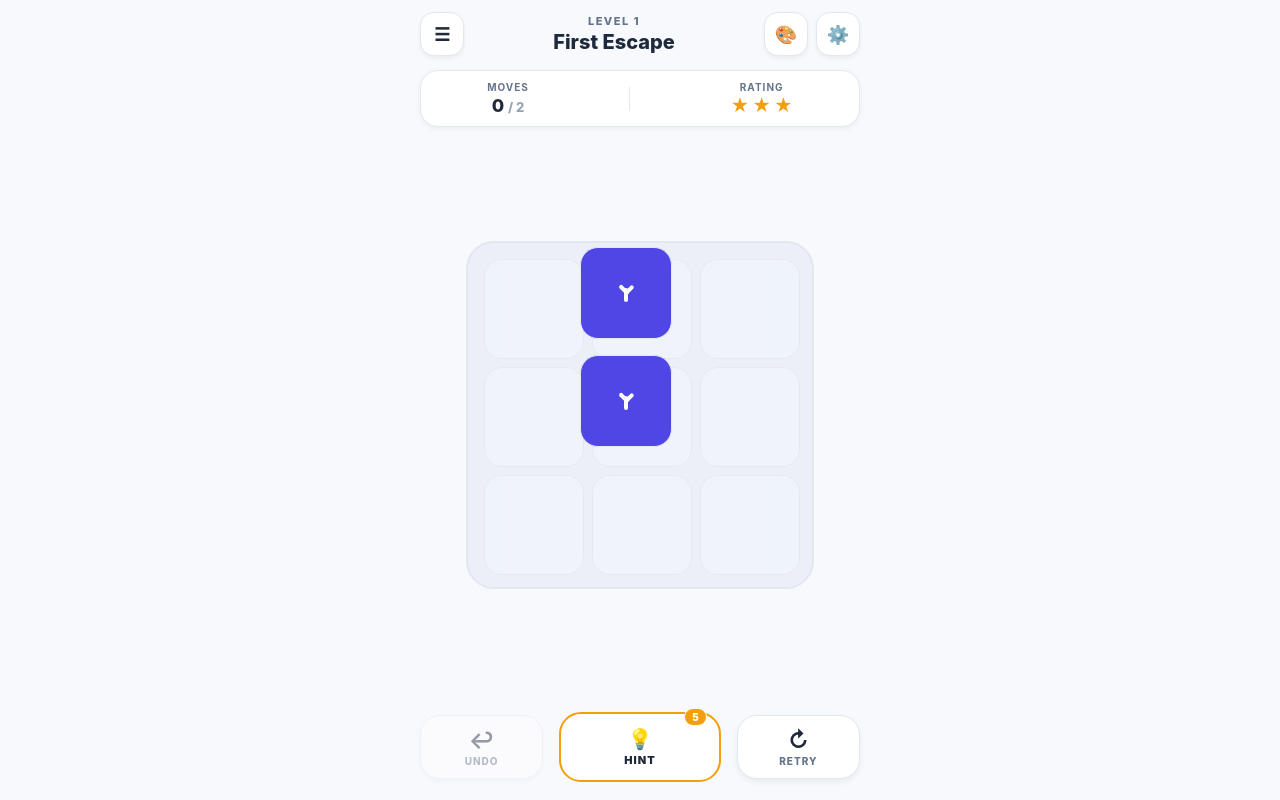
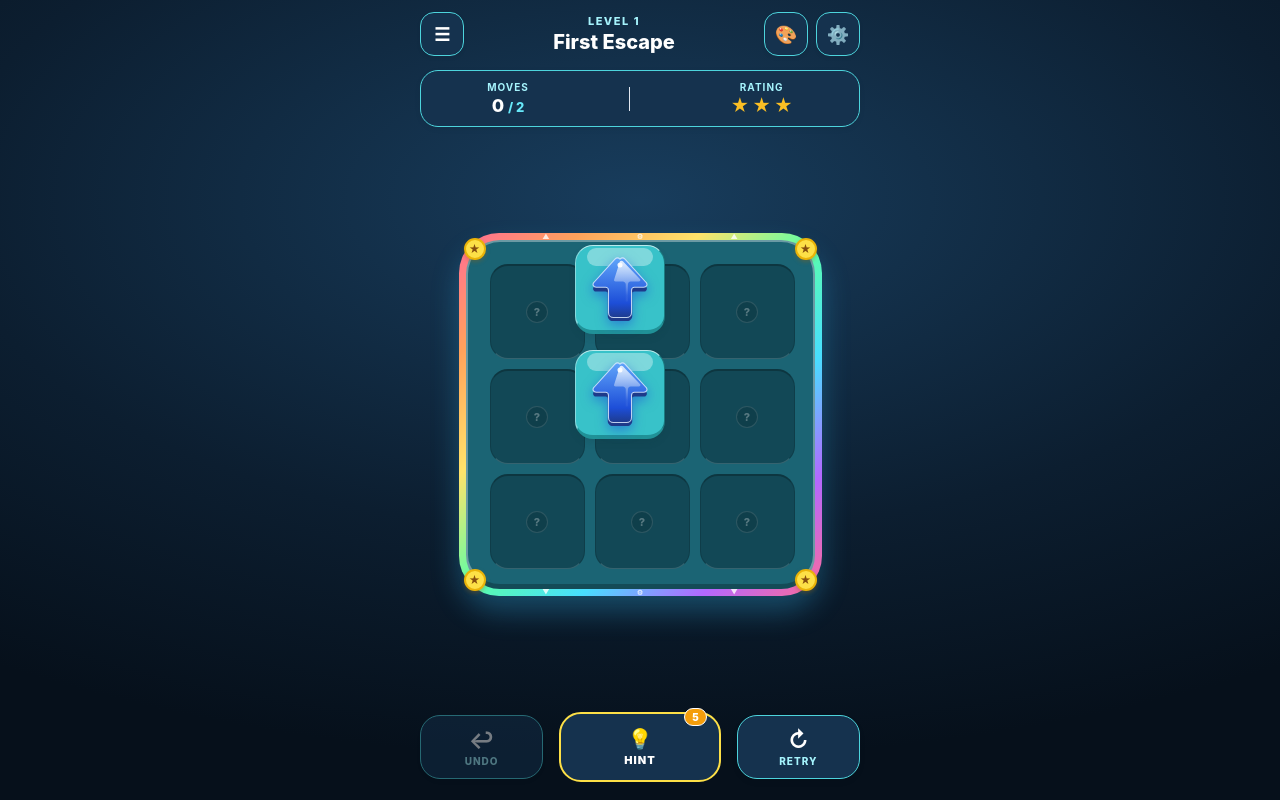
Before and after one commit to Kartikpatkar/arrow-escape, a React (Vite) app: page / in a window 1280 px wide. Built offline with nearby package versions, Linux system fonts and the light colour scheme.

Commit message:
feat: redesign arrow tiles with 3D candy aesthetic and vibrant direction palettes

```diff
--- a/src/components/game/ArrowTile.tsx
+++ b/src/components/game/ArrowTile.tsx
@@ -1,11 +1,11 @@
 /**
  * ArrowTile Component
- * High-performance interactive arrow tile with escape flyout,
- * blocked shake, and hint pulse animations.
+ * High-fidelity 3D tactile candy arrow matching the Feature Graphic aesthetic.
+ * Chunky molded 3D directional arrow tokens mounted on pastel turquoise cushion pads.
  */
 
 import React, { useEffect, useState } from 'react';
-import { StyleSheet, TouchableOpacity, View, Text } from 'react-native';
+import { StyleSheet, TouchableOpacity, View } from 'react-native';
 import { ArrowConfig, Direction } from '../../engine/types';
 import { ColorTheme } from '../../theme/colors';
 
@@ -21,6 +21,51 @@ interface ArrowTileProps {
   onTap: (arrowId: string) => void;
 }
 
+// Directional candy palettes matching the Google Play Feature Graphic
+interface CandyArrowToken {
+  name: string;
+  gradStart: string;
+  gradEnd: string;
+  extrusionColor: string; // 3D bottom edge
+  rimGlow: string;
+  dropShadowColor: string;
+}
+
+const CANDY_PALETTES: Record<Direction, CandyArrowToken> = {
+  UP: {
+    name: 'Sky Blue',
+    gradStart: '#60A5FA', // Azure / Sky Blue
+    gradEnd: '#1D4ED8',
+    extrusionColor: '#1E3A8A',
+    rimGlow: 'rgba(219, 234, 254, 0.85)',
+    dropShadowColor: 'rgba(29, 78, 216, 0.55)',
+  },
+  RIGHT: {
+    name: 'Tangerine Orange',
+    gradStart: '#FDBA74', // Juicy Orange
+    gradEnd: '#EA580C',
+    extrusionColor: '#9A3412',
+    rimGlow: 'rgba(255, 237, 213, 0.85)',
+    dropShadowColor: 'rgba(234, 88, 12, 0.55)',
+  },
+  DOWN: {
+    name: 'Bubblegum Pink',
+    gradStart: '#F472B6', // Vivid Pink
+    gradEnd: '#DB2777',
+    extrusionColor: '#9D174D',
+    rimGlow: 'rgba(252, 231, 243, 0.85)',
+    dropShadowColor: 'rgba(219, 39, 119, 0.55)',
+  },
+  LEFT: {
+    name: 'Kiwi Lime Green',
+    gradStart: '#86EFAC', // Electric Green
+    gradEnd: '#16A34A',
+    extrusionColor: '#14532D',
+    rimGlow: 'rgba(220, 252, 231, 0.85)',
+    dropShadowColor: 'rgba(22, 163, 74, 0.55)',
+  },
+};
+
 export const ArrowTile: React.FC<ArrowTileProps> = ({
   arrow,
   cellSize,
@@ -29,30 +74,30 @@ export const ArrowTile: React.FC<ArrowTileProps> = ({
   isBlockerFlash,
   isEscaping,
   isBlocked,
-  theme,
+  theme: _theme,
   onTap,
 }) => {
   const [shakeOffset, setShakeOffset] = useState(0);
-  const [flyOffset, setFlyOffset] = useState({ x: 0, y: 0, opacity: 1 });
+  const [flyOffset, setFlyOffset] = useState({ x: 0, y: 0, opacity: 1, scale: 1 });
 
   // Handle Blocked Shake Animation
   useEffect(() => {
     if (isBlocked) {
-      const shakeFrames = [6, -6, 5, -5, 3, -3, 0];
+      const shakeFrames = [8, -8, 6, -6, 4, -4, 2, 0];
       shakeFrames.forEach((offset, idx) => {
         setTimeout(() => {
           setShakeOffset(offset);
-        }, idx * 40);
+        }, idx * 35);
       });
     } else {
       setShakeOffset(0);
     }
   }, [isBlocked]);
 
-  // Handle Escape Animation
+  // Handle Escape Flyout Animation
   useEffect(() => {
     if (isEscaping) {
-      const distance = 400; // Fly completely off the board
+      const distance = 480;
       const dirMap: Record<Direction, { x: number; y: number }> = {
         UP: { x: 0, y: -distance },
         DOWN: { x: 0, y: distance },
@@ -61,13 +106,12 @@ export const ArrowTile: React.FC<ArrowTileProps> = ({
       };
 
       const target = dirMap[arrow.direction];
-      setFlyOffset({ x: target.x, y: target.y, opacity: 0 });
+      setFlyOffset({ x: target.x, y: target.y, opacity: 0, scale: 1.25 });
     } else {
-      setFlyOffset({ x: 0, y: 0, opacity: 1 });
+      setFlyOffset({ x: 0, y: 0, opacity: 1, scale: 1 });
     }
   }, [isEscaping, arrow.direction]);
 
-  // Directional arrow rotation in degrees
   const rotationDegrees: Record<Direction, string> = {
     UP: '0deg',
     RIGHT: '90deg',
@@ -77,8 +121,14 @@ export const ArrowTile: React.FC<ArrowTileProps> = ({
 
   const left = arrow.x * (cellSize + gap);
   const top = arrow.y * (cellSize + gap);
+  const palette = CANDY_PALETTES[arrow.direction];
 
-  const containerStyle = [
+  // SVG arrow dimensions scaled proportionally
+  const arrowSvgSize = Math.max(34, Math.round(cellSize * 0.76));
+
+  return (
+    <View
+      style={[
         styles.container,
         {
           left,
@@ -88,48 +138,137 @@ export const ArrowTile: React.FC<ArrowTileProps> = ({
           transform: [
             { translateX: flyOffset.x + shakeOffset },
             { translateY: flyOffset.y },
+            { scale: flyOffset.scale },
           ],
           opacity: flyOffset.opacity,
           transition: isEscaping
-        ? 'transform 280ms cubic-bezier(0.3, 0, 0.2, 1), opacity 240ms ease-out'
+            ? 'transform 300ms cubic-bezier(0.2, 0, 0.1, 1), opacity 260ms ease-out'
             : 'transform 80ms ease',
         } as any,
-  ];
-
-  const tileBgColor = isBlockerFlash
-    ? theme.blockedFlash
-    : isHinted
-    ? theme.hintGlow
-    : theme.arrowBody;
-
-  return (
-    <View style={containerStyle}>
+      ]}
+    >
       <TouchableOpacity
-        activeOpacity={0.82}
+        activeOpacity={0.88}
         onPress={() => onTap(arrow.id)}
         style={[
-          styles.arrowPill,
-          {
-            backgroundColor: tileBgColor,
-            borderColor: isHinted ? theme.hintGlow : theme.boardBorder,
-            shadowColor: theme.arrowShadow,
-          },
-          isHinted && styles.hintedPill,
-          isBlockerFlash && styles.blockedPill,
+          styles.cushionPad,
+          isHinted && styles.hintedPad,
+          isBlockerFlash && styles.blockedPad,
+          isEscaping && styles.escapingPad,
         ]}
       >
+        {/* Soft Specular Reflection on Turquoise Cushion */}
+        <View style={styles.padGlossShine} />
+
+        {/* Rotated 3D Chunky Candy Arrow */}
         <View
           style={[
-            styles.arrowIconContainer,
-            { transform: [{ rotate: rotationDegrees[arrow.direction] }] },
+            styles.arrowRotateWrapper,
+            {
+              transform: [{ rotate: rotationDegrees[arrow.direction] }],
+            },
           ]}
         >
-          {/* Custom vector chevron arrow glyph */}
-          <View style={styles.arrowChevron}>
-            <View style={[styles.arrowHeadLeft, { backgroundColor: theme.arrowHead }]} />
-            <View style={[styles.arrowHeadRight, { backgroundColor: theme.arrowHead }]} />
-            <View style={[styles.arrowStem, { backgroundColor: theme.arrowHead }]} />
-          </View>
+          <svg
+            width={arrowSvgSize}
+            height={arrowSvgSize}
+            viewBox="0 0 100 100"
+            fill="none"
+            style={{
+              display: 'block',
+              overflow: 'visible',
+              filter: isEscaping
+                ? 'drop-shadow(0 0 16px #FDE047) drop-shadow(0 4px 8px rgba(0,0,0,0.3))'
+                : `drop-shadow(0 4px 6px ${palette.dropShadowColor})`,
+            }}
+          >
+            <defs>
+              {/* Vibrant Body Gradient */}
+              <linearGradient
+                id={`candyGrad-${arrow.id}`}
+                x1="50"
+                y1="8"
+                x2="50"
+                y2="92"
+                gradientUnits="userSpaceOnUse"
+              >
+                <stop stopColor={isEscaping ? '#FFFBEB' : palette.gradStart} />
+                <stop offset="0.75" stopColor={isEscaping ? '#FDE047' : palette.gradEnd} />
+                <stop offset="1" stopColor={isEscaping ? '#EAB308' : palette.extrusionColor} />
+              </linearGradient>
+
+              {/* Specular Highlight Gradient */}
+              <linearGradient
+                id={`shineGrad-${arrow.id}`}
+                x1="50"
+                y1="10"
+                x2="50"
+                y2="60"
+                gradientUnits="userSpaceOnUse"
+              >
+                <stop stopColor="#FFFFFF" stopOpacity="0.85" />
+                <stop offset="1" stopColor="#FFFFFF" stopOpacity="0.05" />
+              </linearGradient>
+            </defs>
+
+            {/* 1. 3D Bottom Extrusion / Bevel Shelf (Depth layer shifted downward) */}
+            <path
+              d="M 50 16
+                 L 86 48 C 88 50, 88 53, 85 55
+                 L 70 55 C 68 55, 67 56, 67 58
+                 L 67 89 C 67 93, 64 96, 60 96
+                 L 40 96 C 36 96, 33 93, 33 89
+                 L 33 58 C 33 56, 32 55, 30 55
+                 L 15 55 C 12 53, 12 50, 14 48
+                 L 50 16 Z"
+              fill={isEscaping ? '#CA8A04' : palette.extrusionColor}
+            />
+
+            {/* 2. Main 3D Candy Arrow Body */}
+            <path
+              d="M 50 10
+                 C 52 8, 55 8, 57 10
+                 L 86 42
+                 C 89 45, 87 49, 83 49
+                 L 70 49
+                 C 68 49, 66 51, 66 53
+                 L 66 84
+                 C 66 88, 63 91, 59 91
+                 L 41 91
+                 C 37 91, 34 88, 34 84
+                 L 34 53
+                 C 34 51, 32 49, 30 49
+                 L 17 49
+                 C 13 49, 11 45, 14 42
+                 L 43 10
+                 C 45 8, 48 8, 50 10 Z"
+              fill={`url(#candyGrad-${arrow.id})`}
+              stroke={palette.rimGlow}
+              strokeWidth="1.5"
+              strokeLinejoin="round"
+            />
+
+            {/* 3. Curved Specular Gloss Highlight (Glass shine reflection on crest) */}
+            <path
+              d="M 50 13
+                 C 51 12, 53 12, 54 13
+                 L 78 38
+                 C 79 39, 78 41, 76 41
+                 L 65 41
+                 C 62 41, 61 43, 61 46
+                 L 61 68
+                 C 61 69, 58 69, 58 68
+                 L 58 45
+                 C 58 43, 56 41, 54 41
+                 L 44 41
+                 C 42 41, 41 40, 42 38
+                 L 50 13 Z"
+              fill={`url(#shineGrad-${arrow.id})`}
+            />
+
+            {/* 4. Rounded Specular Bead at the Tip */}
+            <circle cx="50" cy="18" r="3.5" fill="#FFFFFF" opacity="0.9" />
+          </svg>
         </View>
       </TouchableOpacity>
     </View>
@@ -143,61 +282,58 @@ const styles = StyleSheet.create({
     alignItems: 'center',
     zIndex: 10,
   },
-  arrowPill: {
-    width: '92%',
-    height: '92%',
+  cushionPad: {
+    width: '94%',
+    height: '94%',
     borderRadius: 18,
+    backgroundColor: '#38C2C9', // Vibrant pastel turquoise cushion matching Feature Graphic
+    borderBottomWidth: 4,
+    borderBottomColor: '#209197', // 3D Inset cushion bevel
+    borderTopWidth: 1.5,
+    borderTopColor: 'rgba(255, 255, 255, 0.65)',
+    borderLeftWidth: 1,
+    borderLeftColor: 'rgba(255, 255, 255, 0.4)',
+    borderRightWidth: 1,
+    borderRightColor: '#1B7B81',
     justifyContent: 'center',
     alignItems: 'center',
+    position: 'relative',
+    shadowColor: 'rgba(15, 60, 68, 0.45)',
     shadowOffset: { width: 0, height: 4 },
-    shadowOpacity: 0.28,
+    shadowOpacity: 0.35,
     shadowRadius: 6,
-    elevation: 4,
-    borderWidth: 1.5,
+    elevation: 5,
   },
-  hintedPill: {
-    transform: [{ scale: 1.06 }],
-    borderWidth: 2.5,
+  padGlossShine: {
+    position: 'absolute',
+    top: 2,
+    left: '12%',
+    right: '12%',
+    height: '22%',
+    borderRadius: 10,
+    backgroundColor: 'rgba(255, 255, 255, 0.35)',
   },
-  blockedPill: {
-    borderWidth: 2.5,
-  },
-  arrowIconContainer: {
-    width: '60%',
-    height: '60%',
+  arrowRotateWrapper: {
+    width: '100%',
+    height: '100%',
     justifyContent: 'center',
     alignItems: 'center',
   },
-  arrowChevron: {
-    width: 24,
-    height: 24,
-    position: 'relative',
-    alignItems: 'center',
-    justifyContent: 'center',
+  hintedPad: {
+    transform: [{ scale: 1.08 }],
+    borderColor: '#FEF08A',
+    borderWidth: 3,
+    shadowColor: '#F59E0B',
+    shadowOpacity: 0.85,
+    shadowRadius: 14,
   },
-  arrowHeadLeft: {
-    position: 'absolute',
-    width: 3.5,
-    height: 12,
-    borderRadius: 2,
-    top: 3,
-    left: 7.5,
-    transform: [{ rotate: '-45deg' }],
+  blockedPad: {
+    borderColor: '#F87171',
+    borderWidth: 3,
+    shadowColor: '#EF4444',
   },
-  arrowHeadRight: {
-    position: 'absolute',
-    width: 3.5,
-    height: 12,
-    borderRadius: 2,
-    top: 3,
-    right: 7.5,
-    transform: [{ rotate: '45deg' }],
-  },
-  arrowStem: {
-    position: 'absolute',
-    width: 3.5,
-    height: 14,
-    borderRadius: 2,
-    bottom: 3,
+  escapingPad: {
+    backgroundColor: '#FEF08A',
+    borderColor: '#FBBF24',
   },
 });
--- a/src/components/game/Board.tsx
+++ b/src/components/game/Board.tsx
@@ -1,17 +1,18 @@
 /**
  * Board Component
- * Responsive squircle puzzle board rendering grid cells and active arrows.
+ * Tactile 3D toy puzzle tray matching the Feature Graphic aesthetic.
+ * Iridescent candy bezel, golden star corner studs, recessed teal well slots, and floating elevation.
  */
 
 import React, { useMemo } from 'react';
-import { StyleSheet, View } from 'react-native';
+import { StyleSheet, View, Text } from 'react-native';
 import { ArrowConfig } from '../../engine/types';
 import { ColorTheme } from '../../theme/colors';
 import { ArrowTile } from './ArrowTile';
 
 interface BoardProps {
-  width: number; // grid columns
-  height: number; // grid rows
+  width: number;
+  height: number;
   activeArrows: readonly ArrowConfig[];
   escapingArrowIds: readonly string[];
   hintArrowId: string | null;
@@ -34,8 +35,8 @@ export const Board: React.FC<BoardProps> = ({
   maxBoardDimension = 360,
   onArrowTap,
 }) => {
-  const gap = 8;
-  const padding = 16;
+  const gap = 10;
+  const padding = 22;
 
   // Calculate cell size based on largest grid dimension
   const maxCols = Math.max(width, height);
@@ -56,20 +57,56 @@ export const Board: React.FC<BoardProps> = ({
   }, [width, height]);
 
   return (
+    <View style={styles.floatingWrapper}>
+      {/* Iridescent Rainbow Bezel Frame */}
       <View
         style={[
-        styles.boardOuterContainer,
+          styles.rainbowBezel,
+          {
+            width: boardWidth + 14,
+            height: boardHeight + 14,
+          },
+        ]}
+      >
+        {/* Decorative corner studs matching Feature Graphic */}
+        <View style={[styles.cornerStud, styles.studTopLeft]}>
+          <Text style={styles.studGlyph}>★</Text>
+        </View>
+        <View style={[styles.cornerStud, styles.studTopRight]}>
+          <Text style={styles.studGlyph}>★</Text>
+        </View>
+        <View style={[styles.cornerStud, styles.studBottomLeft]}>
+          <Text style={styles.studGlyph}>★</Text>
+        </View>
+        <View style={[styles.cornerStud, styles.studBottomRight]}>
+          <Text style={styles.studGlyph}>★</Text>
+        </View>
+
+        {/* Decorative perimeter track notches */}
+        <View style={styles.topNotchRow}>
+          <Text style={styles.bezelIcon}>▲</Text>
+          <Text style={styles.bezelIcon}>⚙</Text>
+          <Text style={styles.bezelIcon}>▲</Text>
+        </View>
+        <View style={styles.bottomNotchRow}>
+          <Text style={styles.bezelIcon}>▼</Text>
+          <Text style={styles.bezelIcon}>⚙</Text>
+          <Text style={styles.bezelIcon}>▼</Text>
+        </View>
+
+        {/* Main Inner Playfield Tray */}
+        <View
+          style={[
+            styles.boardInnerTray,
             {
               width: boardWidth,
               height: boardHeight,
               backgroundColor: theme.boardBg,
-          borderColor: theme.boardBorder,
-          shadowColor: theme.arrowShadow,
             },
           ]}
         >
           <View style={[styles.boardInnerGrid, { padding }]}>
-        {/* Ambient Empty Grid Cell Slots */}
+            {/* Ambient Recessed Empty Grid Cell Wells */}
             {gridCells.map(cell => (
               <View
                 key={cell.id}
@@ -81,10 +118,14 @@ export const Board: React.FC<BoardProps> = ({
                     width: cellSize,
                     height: cellSize,
                     backgroundColor: theme.tileBg,
-                borderColor: theme.boardBorder,
                   },
                 ]}
-          />
+              >
+                {/* Tactile recessed well center ring */}
+                <View style={styles.emptySlotRing}>
+                  <Text style={styles.emptyWellIcon}>?</Text>
+                </View>
+              </View>
             ))}
 
             {/* Active & Escaping Arrow Tiles */}
@@ -111,21 +152,105 @@ export const Board: React.FC<BoardProps> = ({
             })}
           </View>
         </View>
+      </View>
+    </View>
   );
 };
 
 const styles = StyleSheet.create({
-  boardOuterContainer: {
-    borderRadius: 28,
-    borderWidth: 2,
+  floatingWrapper: {
     alignSelf: 'center',
     justifyContent: 'center',
     alignItems: 'center',
-    shadowOffset: { width: 0, height: 8 },
-    shadowOpacity: 0.15,
-    shadowRadius: 16,
-    elevation: 8,
+  },
+  rainbowBezel: {
+    borderRadius: 40,
+    padding: 8,
+    // Iridescent candy frame gradient
+    backgroundColor: '#38BDF8',
+    backgroundImage: 'linear-gradient(135deg, #FF6B97, #FFA25B, #FFE36A, #5BFFA7, #48DEFF, #B368FF, #FF6B97)' as any,
+    shadowOffset: { width: 0, height: 16 },
+    shadowOpacity: 0.45,
+    shadowRadius: 28,
+    shadowColor: 'rgba(56, 189, 248, 0.65)',
+    elevation: 14,
+    position: 'relative',
+    justifyContent: 'center',
+    alignItems: 'center',
+  },
+  boardInnerTray: {
+    borderRadius: 34,
+    borderWidth: 2,
+    borderColor: 'rgba(255, 255, 255, 0.35)',
+    borderBottomWidth: 5,
+    borderBottomColor: 'rgba(0, 0, 0, 0.25)',
     overflow: 'hidden',
+    position: 'relative',
+  },
+  cornerStud: {
+    position: 'absolute',
+    width: 22,
+    height: 22,
+    borderRadius: 11,
+    backgroundColor: '#FDE047',
+    borderWidth: 2,
+    borderColor: '#EAB308',
+    justifyContent: 'center',
+    alignItems: 'center',
+    zIndex: 10,
+    shadowOffset: { width: 0, height: 2 },
+    shadowOpacity: 0.35,
+    shadowRadius: 4,
+    shadowColor: '#A16207',
+  },
+  studTopLeft: {
+    top: 5,
+    left: 5,
+  },
+  studTopRight: {
+    top: 5,
+    right: 5,
+  },
+  studBottomLeft: {
+    bottom: 5,
+    left: 5,
+  },
+  studBottomRight: {
+    bottom: 5,
+    right: 5,
+  },
+  studGlyph: {
+    color: '#854D0E',
+    fontSize: 11,
+    fontWeight: '900',
+    lineHeight: 12,
+  },
+  topNotchRow: {
+    position: 'absolute',
+    top: 0,
+    left: 40,
+    right: 40,
+    height: 7,
+    flexDirection: 'row',
+    justifyContent: 'space-around',
+    alignItems: 'center',
+    zIndex: 8,
+  },
+  bottomNotchRow: {
+    position: 'absolute',
+    bottom: 0,
+    left: 40,
+    right: 40,
+    height: 7,
+    flexDirection: 'row',
+    justifyContent: 'space-around',
+    alignItems: 'center',
+    zIndex: 8,
+  },
+  bezelIcon: {
+    fontSize: 7,
+    color: 'rgba(255, 255, 255, 0.8)',
+    fontWeight: 'bold',
   },
   boardInnerGrid: {
     width: '100%',
@@ -135,7 +260,27 @@ const styles = StyleSheet.create({
   emptyCell: {
     position: 'absolute',
     borderRadius: 18,
+    borderWidth: 1.5,
+    borderTopWidth: 2.5,
+    borderTopColor: 'rgba(0, 0, 0, 0.25)',
+    borderBottomColor: 'rgba(255, 255, 255, 0.15)',
+    borderColor: 'rgba(0, 0, 0, 0.15)',
+    justifyContent: 'center',
+    alignItems: 'center',
+  },
+  emptySlotRing: {
+    width: 22,
+    height: 22,
+    borderRadius: 11,
+    backgroundColor: 'rgba(0, 0, 0, 0.12)',
     borderWidth: 1,
-    opacity: 0.8,
+    borderColor: 'rgba(255, 255, 255, 0.12)',
+    justifyContent: 'center',
+    alignItems: 'center',
+  },
+  emptyWellIcon: {
+    fontSize: 11,
+    fontWeight: '800',
+    color: 'rgba(255, 255, 255, 0.3)',
   },
 });
--- a/src/screens/GameScreen.tsx
+++ b/src/screens/GameScreen.tsx
@@ -407,6 +407,8 @@ const styles = StyleSheet.create({
     flex: 1,
     width: '100%',
     height: '100%',
+    backgroundImage:
+      'radial-gradient(ellipse 90% 70% at 50% 25%, #183D5D 0%, #0C1E30 60%, #06101B 100%)' as any,
   },
   contentWrapper: {
     flex: 1,
```
Also changed, not shown: src/theme/colors.ts (+17 -17 lines). Lines whose indentation alone changed are shown as unchanged.
